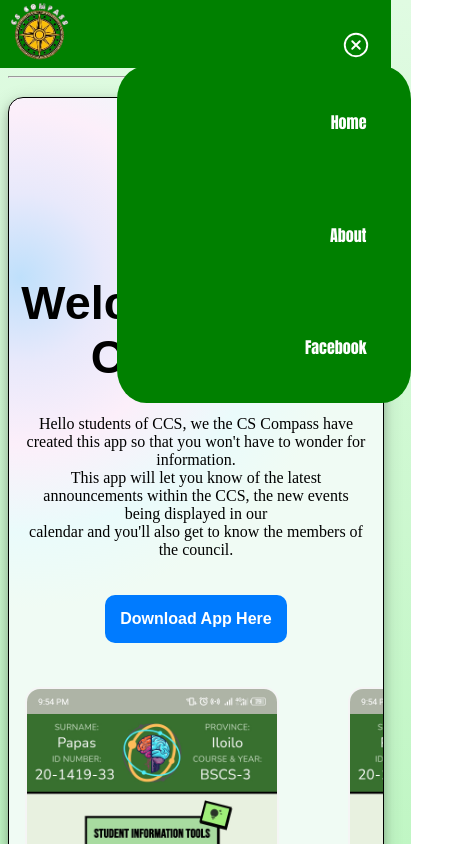
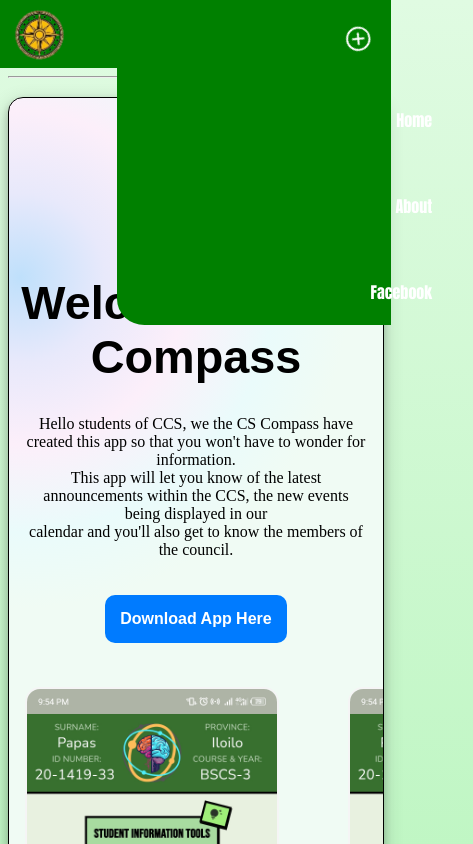
Before and after one commit to HiroS404/A-CCS, a plain HTML site: page index.html in a window 390 px wide. Both pictures are taken after a click on the element 356 px from the left and 41 px from the top of the page. Shown: the top 844 px of the page, 473 px wide, since content can reach past the window. Drawn offline with nearby package versions, Linux system fonts and the light colour scheme.

Commit message:
animation sheshh

```diff
--- a/assets/common.css
+++ b/assets/common.css
@@ -1,6 +1,7 @@
 html {
   scroll-behavior: smooth;
 }
+
 .menu a, a:hover {
   text-decoration: none;
 }
@@ -11,6 +12,7 @@ html {
   margin-top: -32px  ;
   margin-bottom: -200px;
   margin-left: -40px;
+  animation: rotate 4s ease-in 0s infinite normal none;
 
 }
 
@@ -25,24 +27,33 @@ nav{
   margin-top: -20px;
   /* overflow: hidden; */
   height: 80px;
-
-
-
 }
 
+@keyframes fadeIn {
+  0% { opacity: 0; }
+  100% { opacity: 1; }
+}
 
 nav a{
-  color: white;
+color: white;
+font-family: fantasy;
 
 }
 
 nav a:hover{
-  color: #2eec2b;
-  font-size: large;
-  border-color: white;
-  border-radius: 5%;
-  border-style: solid;
+  color: #0fd31c;
+  font-weight: bold;
+  background-color: #0fd31c;
 }
+
+/* .links {
+color: white;
+}
+
+.links:hover {
+  color: greenyellow;
+
+} */
 
 
 
@@ -50,7 +61,6 @@ nav a:hover{
   display: flex;
   list-style: none;
   font-family: 'Lucida Sans', 'Lucida Sans Regular', 'Lucida Grande', 'Lucida Sans Unicode', Geneva, Verdana, sans-serif;
-
 }
 
 .menu li{
@@ -66,7 +76,7 @@ nav a:hover{
 h1 {
   font-family: "Gill Sans Extrabold", sans-serif;
   font-size: 5vw;
-  transition:  1s ease;
+  animation: fadeIn 3s;
 
 }
 h3{
@@ -75,6 +85,8 @@ h3{
 }
 p {
   font-size: clamp(16px, 2vw, 20px);
+  animation: fadeIn 7s;
+
 }
 
 body {
@@ -188,6 +200,23 @@ img {
 
 }
 
+@keyframes fadeIn {
+  0% { opacity: 0; }
+  100% { opacity: 1; }
+}
+
+
+@keyframes rotate{
+  from{
+    transform: rotate(0);
+
+  }
+  to{
+    transform: rotateY(360deg);
+  }
+}
+
+
 @media (max-width: 600px) {
   .container {
     width: 100%;
@@ -198,12 +227,26 @@ img {
 
 @media screen and (max-width: 600px) {
 
+  img {
+    animation: rotate 3s ease-in 0s 1 normal none;
+
+  }
+
+  .logo {
+    animation: rotate 5s ease-in 3s infinite normal none;
+  }
+
+  h1{
+    animation: fadeIn 3s;
+    /*name duration timing-function delay iteration-count direction fill-mode; */
+  }
+
   nav{
     display: block;
     position:relative;
     padding-top:-5px ;
     background-color: green;
-    transition:  1s ease;
+
 
   }
 
@@ -211,7 +254,7 @@ img {
     font: bolder;
   color:white;
   font-family: Impact, Haettenschweiler, 'Arial Narrow Bold', sans-serif;
-  transition: all 1s ease-in-out;
+
 }
 
   .logo {
@@ -222,7 +265,6 @@ img {
     margin-bottom: -200px;
     margin-left: -60px;
     background: transparent;
-    transition:  1s ease;
 
   }
 
@@ -230,7 +272,7 @@ img {
   .menu{
     margin-top: 15px;
     display: none;
-    transition: all 1s ease;
+
 
 
 
@@ -240,14 +282,17 @@ img {
   .menu.active, .toggle{
     position: absolute;
     text-align: right;
-    width:75%;
+    width:70%;
     display:block;
     z-index: 10;
     background: green;
-    border-radius: 10%;
+    border-top-left-radius:0;
+    border-bottom-left-radius: 10%;
     margin-top: 20%;
     margin-left: 30%;
     padding: 0;
+            /*name duration timing-function delay iteration-count direction fill-mode; */
+
 
 
 
@@ -263,7 +308,11 @@ img {
     top: 20px;
     right: 20px;
     padding-top: 12px;
-    transition: all 1s ease;
+    transform: rotate(220deg);
+    /* animation: rotate 3s 0s 1 normal none; */
+        /*name duration timing-function delay iteration-count direction fill-mode; */
+
+
 
 
   }
--- a/index.html
+++ b/index.html
@@ -17,18 +17,18 @@
 
 
     <nav>
-        <div class="logo"> <img src="assets/images/backgroundRbg.png" alt="logo"></div>
+        <div class="logo"> <img src="assets/images/bilog.png" alt="logo"></div>
 
         <div class="toggle">
             <a><ion-icon name="grid-outline"></ion-icon></a>
         </div>
         <ul class="menu">
 
-            <li><a href="index.html">Home </a> </li>
+            <li class="links"><a href="index.html">Home </a> </li>
 
-            <li><a href="#footer"> About </a>  </li>
+            <li class="links"><a href="#footer"> About </a>  </li>
 
-            <li><a href="#footer"> Facebook </a> </li>
+            <li class="links"><a href="#footer"> Facebook </a> </li>
 
         </ul>
 
```
Also changed, not shown: assets/images/bilog.png (added).
